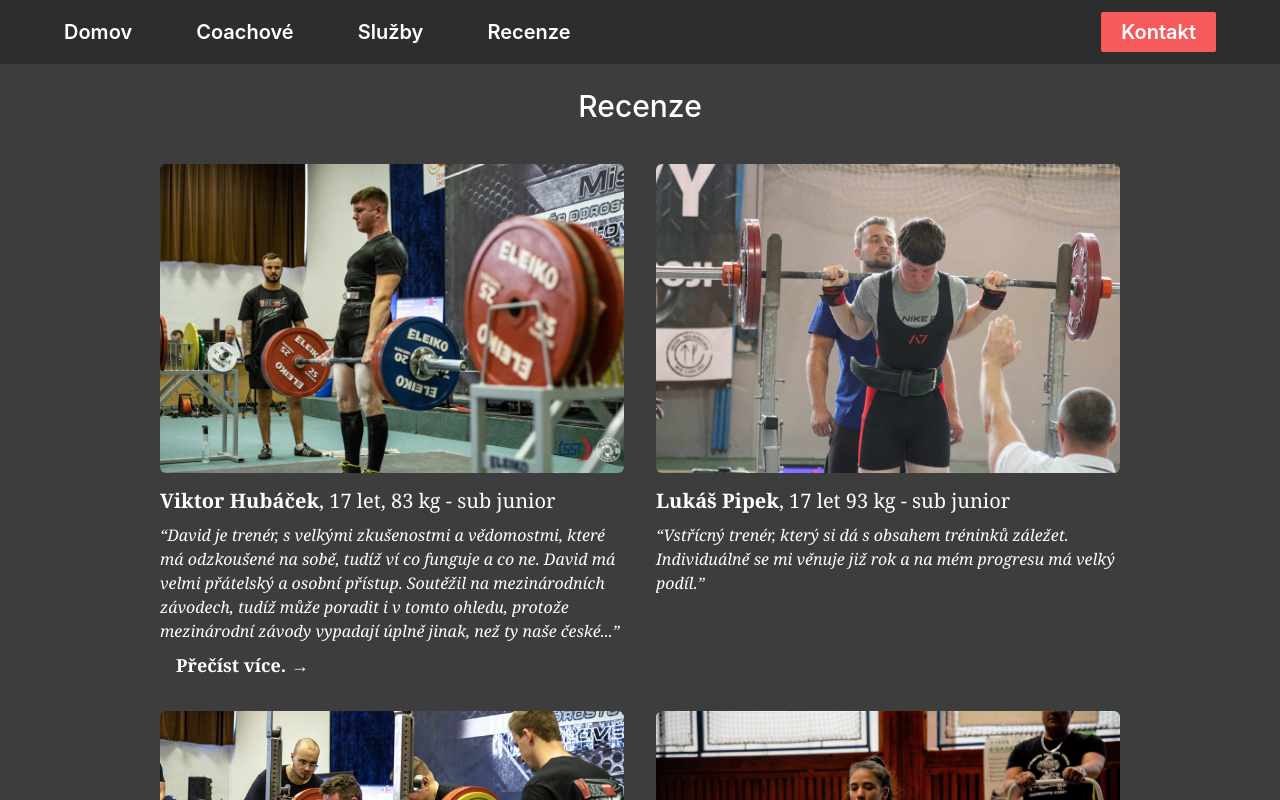
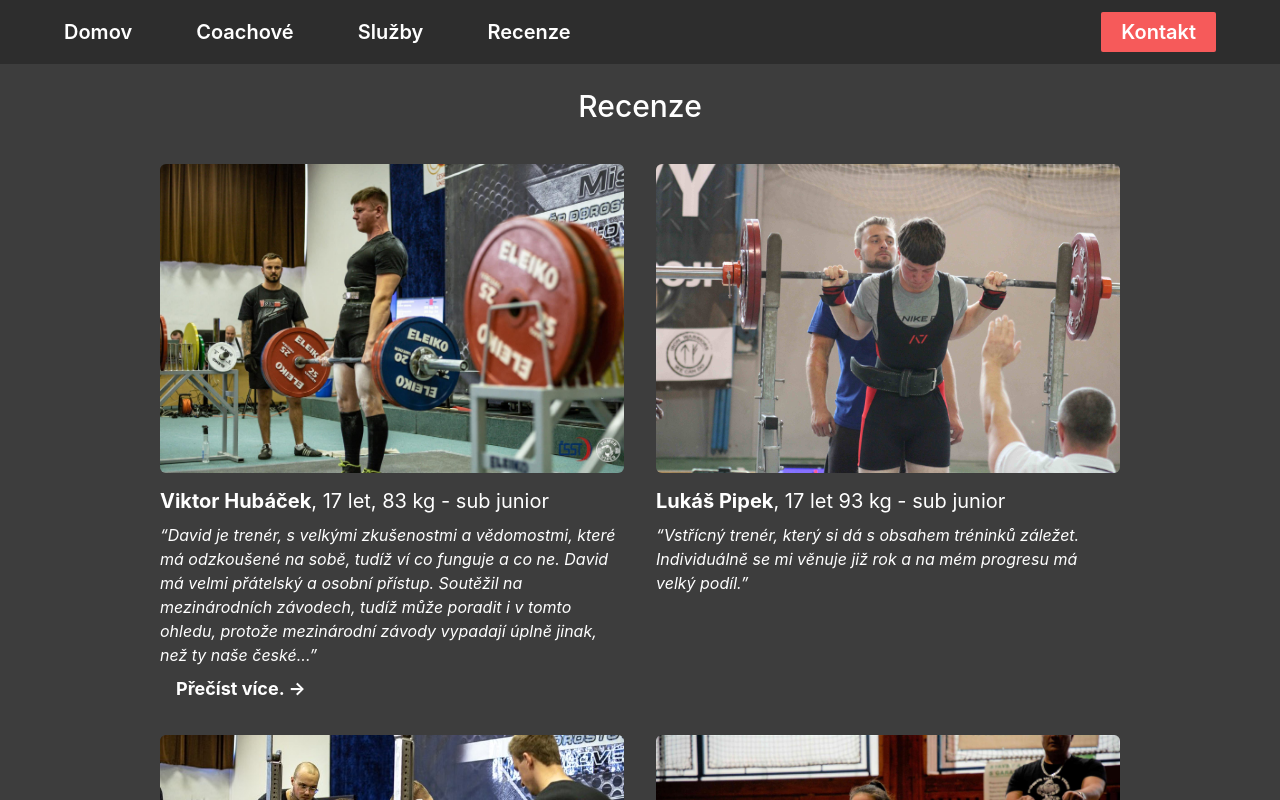
Before and after one commit to aeggydev/lbs-system, a Next.js app: page /reviews in a window 1280 px wide. Shown: the top 800 px of the page. Built offline with nearby package versions, Linux system fonts and the light colour scheme.

Commit message:
Switch reviews from serif to sans

```diff
--- a/pages/review/[id].tsx
+++ b/pages/review/[id].tsx
@@ -17,7 +17,7 @@ export default function Review() {
   imageClone.src = "/" + imageClone.src;
 
   return (
-    <div className="bg-[#3D3D3D] text-white text-xl py-12 px-8 md:px-40 font-serif">
+    <div className="bg-[#3D3D3D] text-white text-xl py-12 px-8 md:px-40">
       <div
         style={{
           gridTemplateColumns: "57fr 43fr",
--- a/pages/reviews.tsx
+++ b/pages/reviews.tsx
@@ -25,7 +25,7 @@ function Review({ review, index }: ReviewProps) {
   );
 
   return (
-    <div className="text-white font-serif">
+    <div className="text-white">
       {review.textLong ? <Link href={url}>{Img}</Link> : Img}
       <div className="py-2 text-xl">{review.title}</div>
       <div className="italic">“{review.text}”</div>
```
